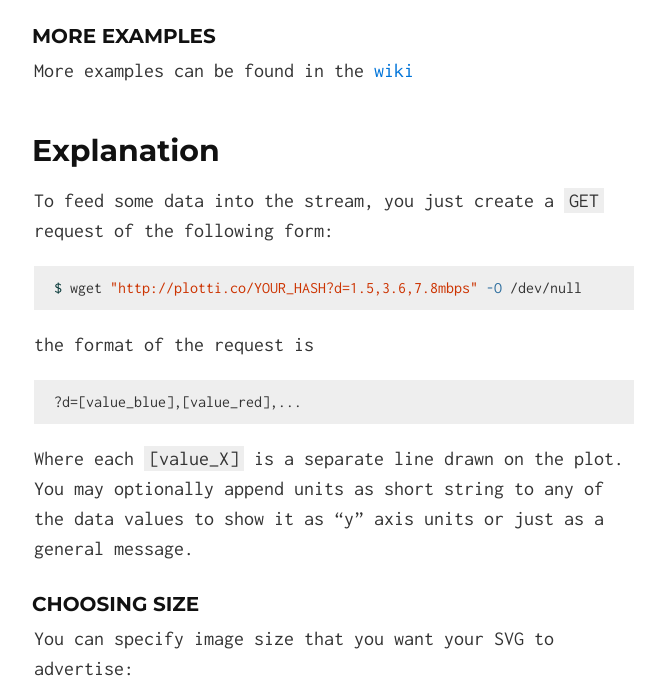
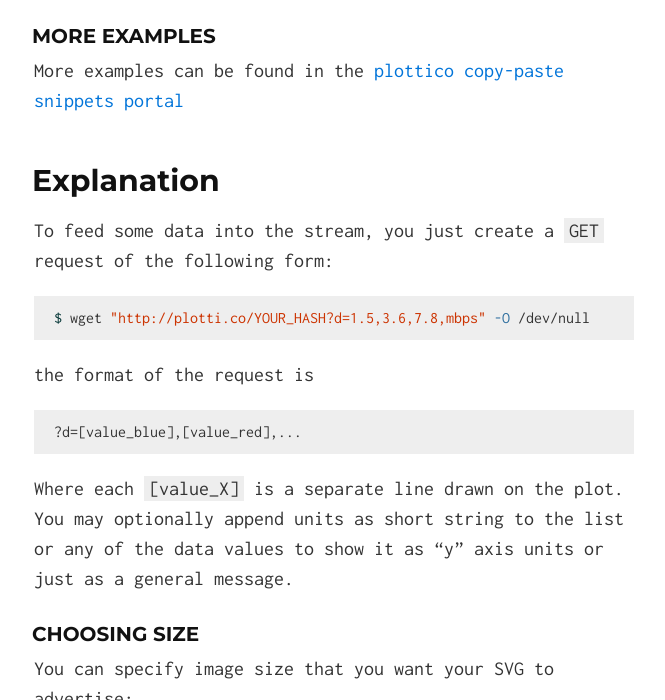
Before and after one commit to grandrew/plotti.co, a Jekyll site: the page built from plotti.co/index.md, in a window 1280 px wide and 900 px high, scrolled down 2952 px, cut to the strip 200-900 px from the top of the window. Shown: the whole strip, without its empty margins (306-971 px from the left). Built offline with Jekyll 4.4.1, drawn with Linux system fonts in a browser that asks for light colours; comment, search, counter and statistics services are not loaded; some of the changed text lies outside the part shown.

Commit message:
fixed main page docs

```diff
--- a/plotti.co/index.md
+++ b/plotti.co/index.md
@@ -6,7 +6,7 @@ layout: default
 
 Live plotting that **just works**.
 
-<br/><object id="live1" data="https://plotti.co/plotti.co/plot.svg" type="image/svg+xml" style="width: 570px; height: 190px;"/>
+<br/><object data="https://plotti.co/random_sample" type="image/svg+xml" style="width: 570px; height: 190px;"/>
 
 Plottico is a [microservice](https://en.wikipedia.org/wiki/Microservices) that generates live-streaming SVG-image plots to be embedded as an `<object>` tag of your web page. That simple.
 
@@ -97,14 +97,14 @@ done
 
 ### More examples
 
-More examples can be found in the [wiki](https://github.com/grandrew/plotti.co/wiki/Cool-usage-examples)
+More examples can be found in the [plottico copy-paste snippets portal](https://doc.plotti.co)
 
 ## Explanation
 
 To feed some data into the stream, you just create a `GET` request of the following form:
 
 ~~~sh
-$ wget "http://plotti.co/YOUR_HASH?d=1.5,3.6,7.8mbps" -O /dev/null
+$ wget "http://plotti.co/YOUR_HASH?d=1.5,3.6,7.8,mbps" -O /dev/null
 ~~~
 
 the format of the request is
@@ -113,7 +113,7 @@ the format of the request is
 ?d=[value_blue],[value_red],...
 ~~~
 
-Where each `[value_X]` is a separate line drawn on the plot. You may optionally append units as short string to any of the data values to show it as "y" axis units or just as a general message.
+Where each `[value_X]` is a separate line drawn on the plot. You may optionally append units as short string to the list or any of the data values to show it as "y" axis units or just as a general message.
 
 ### Choosing size
 
@@ -232,7 +230,7 @@ You can send any feedback and suggestions to ag@vrayo.com or realgrandrew@gmail.
 
 <script>
 my_hash=Math.random()*100000000;
-document.getElementById("live1").setAttribute("data", "https://plotti.co/"+my_hash+"/plot.svg");
+// document.getElementById("live1").setAttribute("data", "https://plotti.co/"+my_hash+"/plot.svg");
 y1=0
 y2=0
 y3=0
@@ -301,9 +295,7 @@ window.addEventListener("load", function load(event) {
             o.setAttribute("class", cl); o.setAttribute("style", st);
             p.replaceChild(o,limg[il]);}}}, 1000); },false);
 
-
-
-setInterval(pushData, 300);
+//setInterval(pushData, 300);
 </script>
 
 <script>
```
Also changed, not shown: other parts of plotti.co/index.md (+2 -8 lines).
